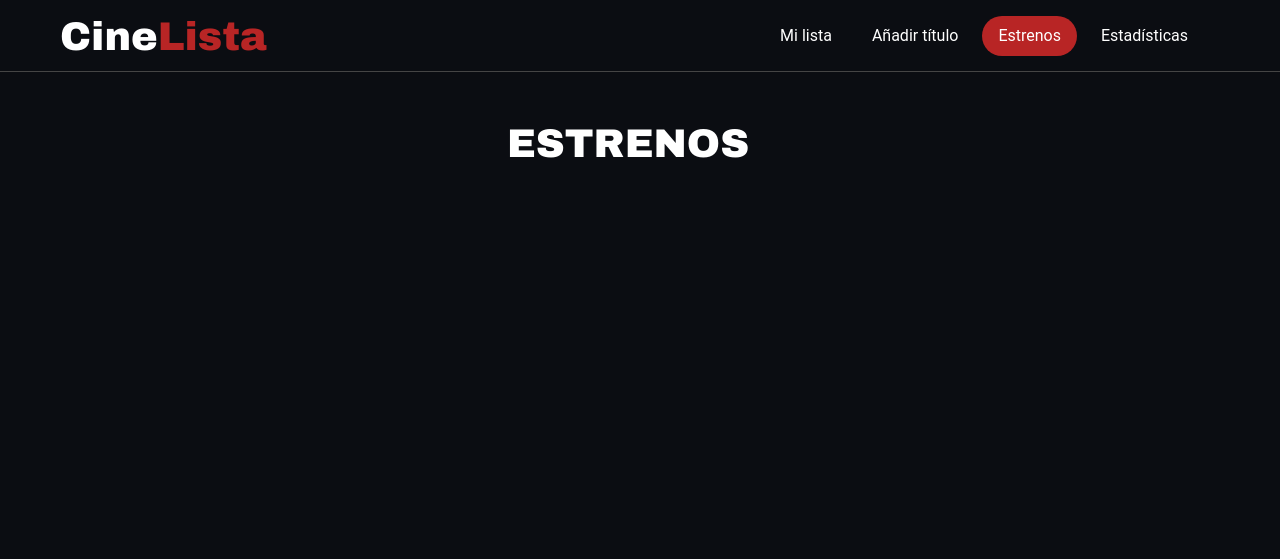
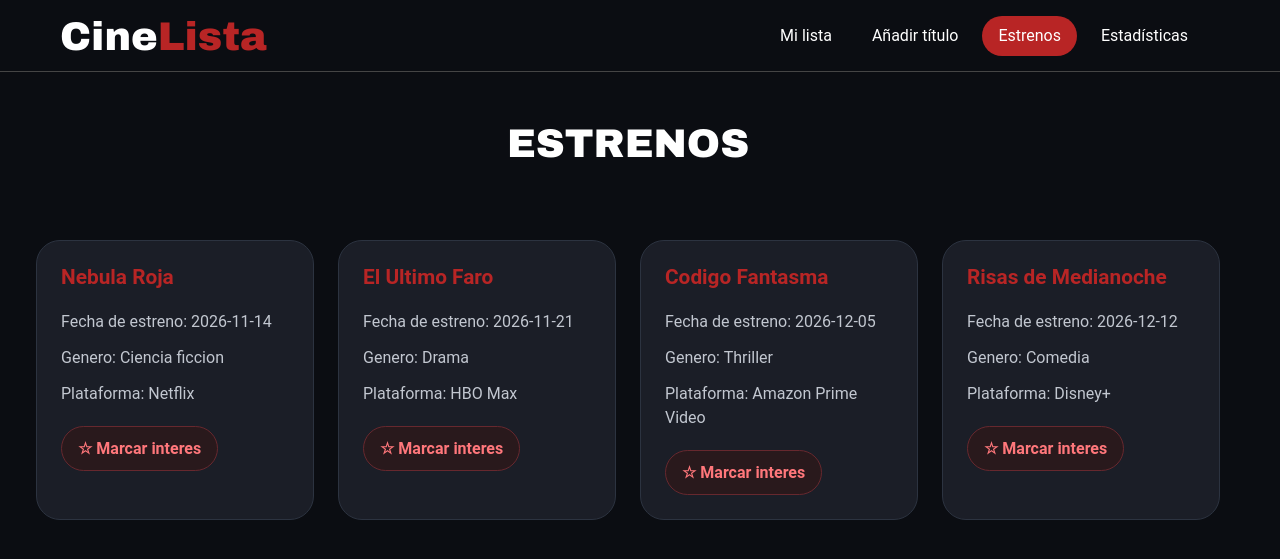
Before and after one commit to ASdP13/CineLista_Proyecto, a Spring Boot app: page /estrenos in a window 1280 px wide. Shown: the top 559 px of the page. Run offline with Spring Boot 4, Linux system fonts and the light colour scheme.

Commit message:
Funciones y requisitos de la practica 4 para la página de estrenos

```diff
--- a/cinelista/src/main/java/com/example/cinelista/controller/EstrenosController.java
+++ b/cinelista/src/main/java/com/example/cinelista/controller/EstrenosController.java
@@ -25,12 +25,14 @@ import java.util.List;
 @Controller
 public class EstrenosController {
 
+
     private static final List<Estreno> ESTRENOS = List.of(
-            new Estreno(1L, "Nebula Roja"),
-            new Estreno(2L, "El Ultimo Faro"),
-            new Estreno(3L, "Codigo Fantasma"),
-            new Estreno(4L, "Risas de Medianoche")
+            new Estreno(1L, "Nebula Roja", "2026-11-14", "Ciencia ficcion", "Netflix"),
+            new Estreno(2L, "El Ultimo Faro", "2026-11-21", "Drama", "HBO Max"),
+            new Estreno(3L, "Codigo Fantasma", "2026-12-05", "Thriller", "Amazon Prime Video"),
+            new Estreno(4L, "Risas de Medianoche", "2026-12-12", "Comedia", "Disney+")
     );
+
 
     @GetMapping("/estrenos")
     public String estrenos(Model model) {
--- a/cinelista/src/main/resources/static/css/estilo.css
+++ b/cinelista/src/main/resources/static/css/estilo.css
@@ -906,6 +906,91 @@ div.dt-buttons > div.dt-button-split .dt-button {
 
 
 /* -----------------------------------------------------
+   Estrenos - Tarjetas React
+----------------------------------------------------- */
+
+#lista-estrenos {
+    display: grid;
+    grid-template-columns: repeat(auto-fit, minmax(250px, 1fr));
+    gap: 1.5rem;
+    padding: 1.5rem 0;
+    margin: 0;
+    list-style: none;
+}
+
+.tarjeta-estreno {
+    display: flex;
+    flex-direction: column;
+    gap: 0.75rem;
+    padding: 1.5rem;
+    background-color: var(--color-container-1);
+    border: 1px solid var(--color-border-1);
+    border-radius: 1.5rem;
+    transition: background-color 0.2s ease, border-color 0.2s ease;
+}
+
+.tarjeta-estreno:hover {
+    background-color: var(--color-container-2);
+    border-color: var(--color-border-2);
+}
+
+.tarjeta-estreno h3 {
+    margin: 0 0 0.5rem;
+    color: var(--color-primary);
+    font-family: var(--font-primary);
+    font-size: 1.3rem;
+    font-weight: bold;
+}
+
+.tarjeta-estreno p {
+    margin: 0;
+    color: var(--color-text-2);
+    font-family: var(--font-primary);
+    font-size: 1rem;
+    line-height: 1.5;
+}
+
+.tarjeta-estreno .btn-interes {
+    align-self: flex-start;
+    margin-top: 0.5rem;
+    padding: 0.6rem 1rem;
+    color: var(--color-red-button);
+    background-color: var(--color-red-button-bg);
+    border: 1px solid var(--color-red-button-border);
+    border-radius: 2rem;
+    font-family: var(--font-primary);
+    font-weight: bold;
+    cursor: pointer;
+    transition: background-color 0.2s ease, border-color 0.2s ease;
+}
+
+.tarjeta-estreno .btn-interes:hover {
+    background-color: var(--color-primary);
+    border-color: var(--color-primary);
+    color: var(--color-text-1);
+}
+
+.tarjeta-estreno .btn-interes:focus-visible {
+    outline: 2px solid var(--color-primary);
+    outline-offset: 3px;
+}
+
+
+/* Ajustes para móviles */
+
+@media (max-width: 576px) {
+    #lista-estrenos {
+        grid-template-columns: 1fr;
+        gap: 1rem;
+    }
+
+    .tarjeta-estreno {
+        padding: 1.2rem;
+    }
+}
+
+
+/* -----------------------------------------------------
    Ajustes para pantallas pequeñas
 ----------------------------------------------------- */
 
--- a/cinelista/src/main/resources/static/js/componentes/TarjetaEstreno.js
+++ b/cinelista/src/main/resources/static/js/componentes/TarjetaEstreno.js
@@ -22,31 +22,42 @@
  *   />
  */
 
-// TODO 1: declara la funcion TarjetaEstreno y recibe las props con
-//         desestructuracion: { titulo, fechaEstreno, genero, plataforma }.
-//         Dale a "plataforma" el valor por defecto "Por confirmar".
-function TarjetaEstreno() {
+/**
+ * Componente que representa una tarjeta individual de un próximo estreno.
+ *
+ * @param {Object} props - Datos del estreno.
+ * @param {string} props.titulo - Título de la película o serie.
+ * @param {string} props.fechaEstreno - Fecha de estreno.
+ * @param {string} props.genero - Género cinematográfico.
+ * @param {string} [props.plataforma="Por confirmar"] - Plataforma donde estará disponible.
+ *
+ * Permite marcar o desmarcar el estreno como interesante mediante un estado local.
+ */
+function TarjetaEstreno({
+                            titulo,
+                            fechaEstreno,
+                            genero,
+                            plataforma = "Por confirmar"
+                        }) {
 
-    // TODO 2: crea el estado local "interesado" (false por defecto) con
-    //         React.useState y guarda tambien su funcion "setInteresado".
+    // Estado local: indica si el usuario está interesado
+    const [interesado, setInteresado] = React.useState(false);
 
+    return (
+        <li className="tarjeta-estreno">
+            <h3>{titulo}</h3>
 
-    // TODO 3: devuelve (return) el JSX de la tarjeta. La raiz debe ser un
-    //         <li> con className="tarjeta-estreno" (ojo: en JSX se escribe
-    //         className, no class), porque la tarjeta se pinta dentro del
-    //         <ul id="lista-estrenos"> de estrenos.html. Dentro:
-    //           - <h3> con el titulo
-    //           - <p> "Fecha de estreno: ..." con la fecha
-    //           - <p> "Genero: ..." con el genero
-    //           - <p> "Plataforma: ..." con la plataforma
-    //           - <button type="button" className="btn-interes"> con el
-    //             texto "Marcar interes" precedido del icono:
-    //               ★ si interesado es true, ☆ si es false
-    //             (usa un operador ternario dentro de llaves { }).
-    //
-    // TODO 4: al boton anadele onClick para invertir el estado:
-    //           onClick={() => setInteresado(!interesado)}
-    //
-    // Mientras no lo completes, la tarjeta no pinta nada:
-    return null;
+            <p>Fecha de estreno: {fechaEstreno}</p>
+            <p>Genero: {genero}</p>
+            <p>Plataforma: {plataforma}</p>
+
+            <button
+                type="button"
+                className="btn-interes"
+                onClick={() => setInteresado(!interesado)}
+            >
+                {interesado ? "★" : "☆"} Marcar interes
+            </button>
+        </li>
+    );
 }
--- a/cinelista/src/main/resources/static/js/estrenos.js
+++ b/cinelista/src/main/resources/static/js/estrenos.js
@@ -15,31 +15,39 @@
  *     ...
  *   ]
  */
+
 function ListaEstrenos() {
-    // TODO 1: crea un estado "estrenos" (array vacio por defecto) con
-    //         React.useState([]). Necesitas tambien su funcion "setEstrenos".
 
+    // Estado que almacena los estrenos recibidos de la API
+    const [estrenos, setEstrenos] = React.useState([]);
 
-    // TODO 2: usa React.useEffect (con el array de dependencias vacio []
-    //         para que se ejecute UNA sola vez al montar el componente) y
-    //         dentro haz fetch("/api/estrenos"):
-    //           - convierte la respuesta con res.json()
-    //           - guarda los datos con setEstrenos(data)
-    //           - en el .catch() muestra el error con console.error(...)
+    // Se ejecuta una sola vez cuando se monta el componente
+    React.useEffect(() => {
 
+        fetch("/api/estrenos")
+            .then(res => res.json())
+            .then(data => setEstrenos(data))
+            .catch(error => console.error("Error al cargar los estrenos:", error));
 
-    // TODO 3: devuelve un <TarjetaEstreno> por cada elemento de "estrenos"
-    //         usando .map(). Recuerda:
-    //           - la prop "key" debe ser un valor unico (usa estreno.id)
-    //           - pasa las props titulo, fechaEstreno, genero y plataforma
-    //             tal y como las define TarjetaEstreno.js
-    //
-    // Mientras no lo completes, el componente no pinta nada:
-    return null;
+    }, []);
+
+    // Genera una tarjeta por cada estreno
+    return (
+        <>
+            {estrenos.map(estreno => (
+                <TarjetaEstreno
+                    key={estreno.id}
+                    titulo={estreno.titulo}
+                    fechaEstreno={estreno.fechaEstreno}
+                    genero={estreno.genero}
+                    plataforma={estreno.plataforma}
+                />
+            ))}
+        </>
+    );
 }
 
-// Monta la lista en el <ul id="lista-estrenos"> de estrenos.html.
-// (Este bloque ya viene resuelto, no hace falta tocarlo.)
+// Monta React en la lista de estrenos
 const contenedor = document.getElementById("lista-estrenos");
 const raiz = ReactDOM.createRoot(contenedor);
 raiz.render(<ListaEstrenos />);
--- a/cinelista/src/main/resources/templates/estrenos.html
+++ b/cinelista/src/main/resources/templates/estrenos.html
@@ -22,6 +22,19 @@
   La lista HTML donde debe montarse cada tarjeta ya tiene el id esperado:
 -->
 
+        <!-- React -->
+        <script src="https://unpkg.com/react@18/umd/react.development.js"></script>
+
+        <!-- ReactDOM -->
+        <script src="https://unpkg.com/react-dom@18/umd/react-dom.development.js"></script>
+
+        <!-- Babel Standalone -->
+        <script src="https://unpkg.com/@babel/standalone/babel.min.js"></script>
+
+        <!-- Componentes de React -->
+        <script type="text/babel" th:src="@{/js/componentes/TarjetaEstreno.js}"></script>
+        <script type="text/babel" th:src="@{/js/estrenos.js}"></script>
+
         <main class="container-fluid p-5 row">
             <h2 class="text-center text-bold fw-bolder text-white mb-5 fs-1">ESTRENOS</h2>
             <ul id="lista-estrenos"></ul>
```
Also changed, not shown: cinelista/src/main/java/com/example/cinelista/model/Estreno.java (+35 -10 lines).
